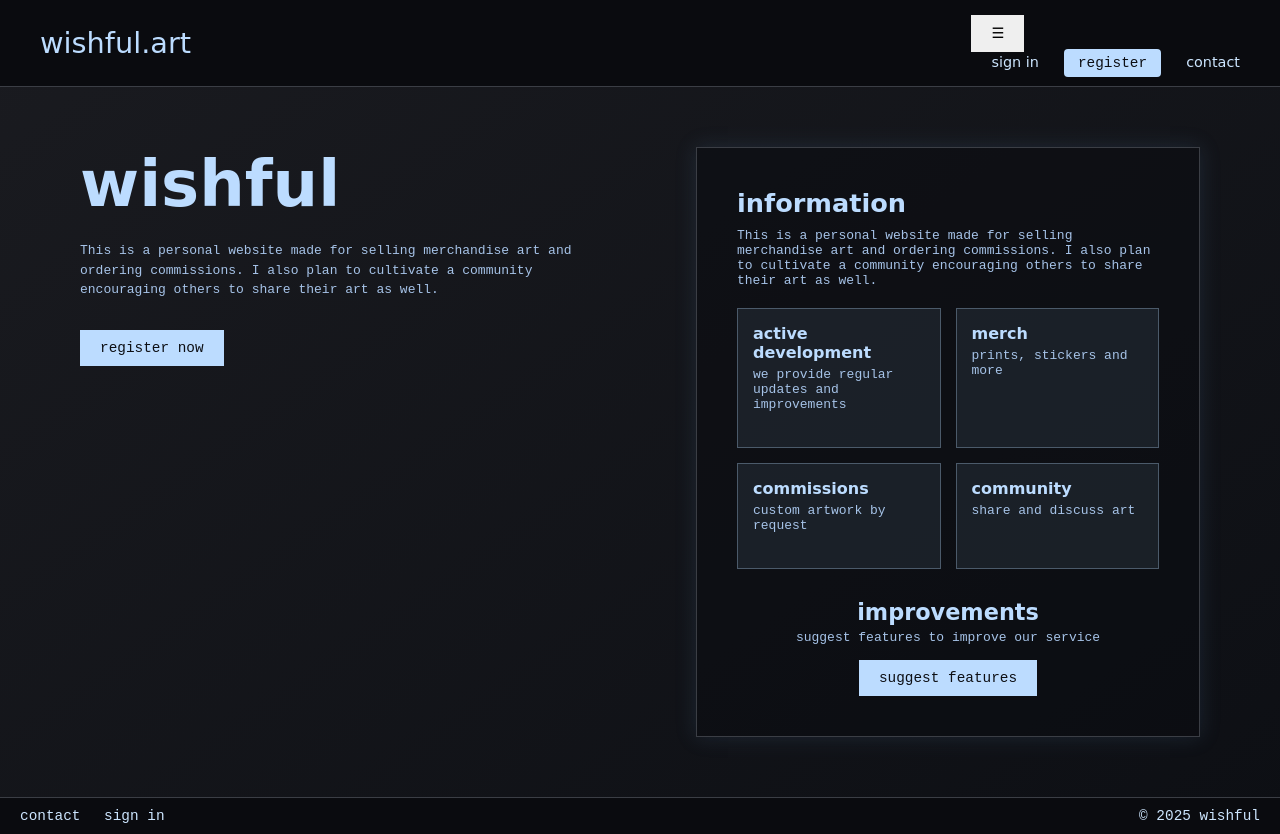
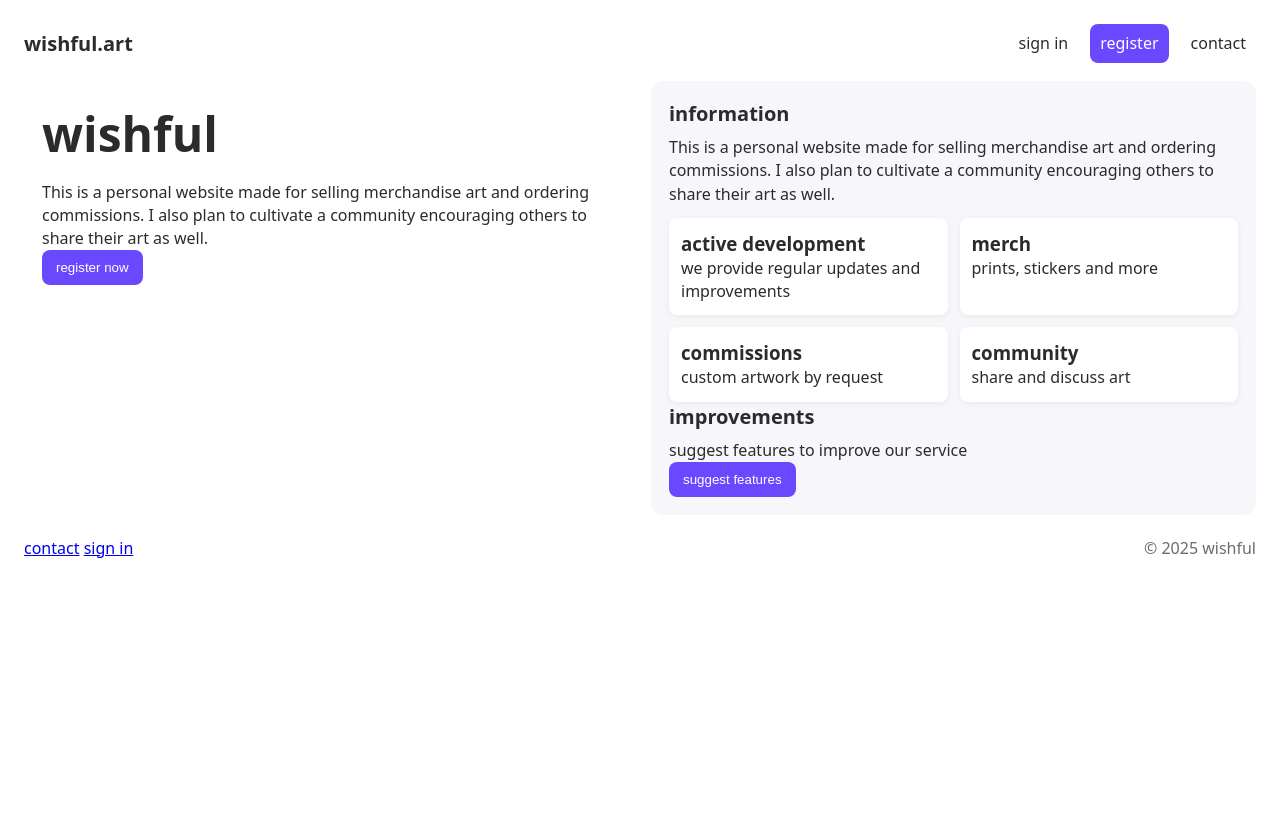
Before and after one commit to tls91091-coder/wishful2.github.io, a plain HTML site: page index.html in a window 1280 px wide. After the commit the page ends 800 px from the top, so only its background shows below. Drawn offline with Linux system fonts and the light colour scheme; a script that the page names is missing; a web font is replaced by a local one.

Commit message:
Update wishful23.css

```diff
--- a/wishful23.css
+++ b/wishful23.css
@@ -1,260 +1,26 @@
-* {
-  margin: 0;
-  padding: 0;
-  box-sizing: border-box;
+:root{--bg:#ffffff;--accent:#2b2b2b;--muted:#6b6b6b;--accent-2:#6a48ff;--pad:18px;--radius:12px}
+*{box-sizing:border-box;margin:0;padding:0}
+body{background:var(--bg);color:var(--accent);line-height:1.45;padding:24px;font-family:Chela One, system-ui, sans-serif}
+header{display:flex;align-items:center;justify-content:space-between;margin-bottom:18px}
+.logo{font-weight:700;font-size:20px}
+nav .nav-links{display:flex;gap:12px;align-items:center}
+.nav-link{text-decoration:none;color:var(--accent);padding:8px 10px;border-radius:8px}
+.nav-link.register{background:var(--accent-2);color:white}
+main{display:grid;grid-template-columns:1fr 1fr;gap:22px;align-items:start}
+.left{padding:18px}
+.right{background:#f7f7fb;padding:18px;border-radius:12px}
+h1{font-size:48px;margin-bottom:12px}
+h2{font-size:20px;margin-bottom:8px}
+.info-boxes{display:grid;grid-template-columns:1fr 1fr;gap:12px;margin-top:12px}
+.info-box{background:white;padding:12px;border-radius:8px;box-shadow:0 2px 6px rgba(0,0,0,0.06)}
+.buttons .filled, .filled{background:var(--accent-2);border:none;color:white;padding:10px 14px;border-radius:8px;cursor:pointer}
+footer{display:flex;justify-content:space-between;margin-top:22px;color:var(--muted)}
+@media (max-width: 800px){
+  main{grid-template-columns:1fr;padding:0}
+  h1{font-size:36px}
+  .nav-links{flex-direction:column;background:white;padding:8px;border-radius:8px;position:absolute;top:60px;right:24px;display:none}
+  .nav-links.open{display:flex}
+  #nav-toggle{display:block;background:none;border:1px solid #ddd;padding:6px;border-radius:8px;cursor:pointer}
 }
-
-body {
-  background: linear-gradient(145deg, #1a1b20, #0d0f14);
-  color: #cde6ff;
-  font-family: 'Chela One', cursive;
-  display: flex;
-  flex-direction: column;
-  min-height: 100vh;
+@media (min-width: 801px){#nav-toggle{display:none}}
 }
-
-
-header {
-  background: #0a0b0f;
-  border-bottom: 1px solid #3b3e45;
-  padding: 15px 40px;
-  display: flex;
-  justify-content: space-between;
-  align-items: center;
-}
-
-header .logo {
-  font-size: 1.8rem;
-  color: #bcdcff;
-}
-
-header nav a {
-  color: #cde6ff;
-  text-decoration: none;
-  margin-left: 20px;
-  font-size: 0.9rem;
-}
-
-header nav .register {
-  background: #bcdcff;
-  color: #0d0f14;
-  padding: 6px 14px;
-  border-radius: 4px;
-  font-family: monospace;
-}
-
-
-main {
-  display: flex;
-  justify-content: space-between;
-  padding: 60px 80px;
-  flex-wrap: wrap;
-  flex-grow: 1;
-}
-
-.left {
-  width: 45%;
-}
-
-.left h1 {
-  font-size: 4rem;
-  color: #bcdcff;
-  margin-bottom: 20px;
-}
-
-.left p {
-  font-family: monospace;
-  line-height: 1.5;
-  color: #a6c3e8;
-  margin-bottom: 30px;
-}
-
-.buttons {
-  display: flex;
-  gap: 20px;
-}
-
-button {
-  font-family: monospace;
-  font-size: 0.9rem;
-  padding: 10px 20px;
-  border: none;
-  cursor: pointer;
-}
-
-button.filled {
-  background: #bcdcff;
-  color: #0d0f14;
-}
-
-button.outline {
-  background: transparent;
-  color: #cde6ff;
-  border: 1px solid #cde6ff;
-}
-
-
-.right {
-  width: 45%;
-  border: 1px solid #3b3e45;
-  padding: 40px;
-  background: rgba(10, 12, 18, 0.6);
-  box-shadow: 0 0 20px rgba(80, 120, 160, 0.2);
-}
-
-.right h2 {
-  font-size: 1.6rem;
-  color: #bcdcff;
-  margin-bottom: 10px;
-}
-
-.right p {
-  font-family: monospace;
-  margin-bottom: 20px;
-  color: #a6c3e8;
-}
-
-.info-boxes {
-  display: grid;
-  grid-template-columns: repeat(2, 1fr);
-  gap: 15px;
-  margin-bottom: 30px;
-}
-
-.info-box {
-  background: rgba(40, 50, 60, 0.5);
-  border: 1px solid #4b5a6a;
-  padding: 15px;
-}
-
-.info-box h3 {
-  font-size: 1rem;
-  color: #bcdcff;
-  margin-bottom: 5px;
-  text-transform: lowercase;
-}
-
-.improvements {
-  text-align: center;
-  margin-top: 30px;
-}
-
-.improvements h2 {
-  font-size: 1.4rem;
-  margin-bottom: 5px;
-}
-
-.improvements p {
-  font-family: monospace;
-  margin-bottom: 15px;
-}
-
-footer {
-  background: #0a0b0f;
-  border-top: 1px solid #3b3e45;
-  padding: 10px 20px;
-  display: flex;
-  justify-content: space-between;
-  align-items: center;
-  font-family: monospace;
-  font-size: 0.9rem;
-}
-
-footer a {
-  color: #cde6ff;
-  margin-right: 15px;
-  text-decoration: none;
-}
-
-input {
-  width: 100%;
-  padding: 12px;
-  margin-top: 8px;
-  background-color: #0f141b;
-  border: 1px solid #3a3f4b;
-  border-radius: 6px;
-  color: #c9d1d9;
-  font-size: 16px;
-  transition: 0.2s ease;
-}
-
-input:focus {
-  border-color: #9ab9ff;
-  box-shadow: 0 0 8px #9ab9ff55;
-  outline: none;
-}
-
-
-.submit-btn {
-  width: 100%;
-  margin-top: 30px;
-  padding: 12px;
-  background-color: #9ab9ff;
-  color: #0d1117;
-  font-weight: 700;
-  border: none;
-  border-radius: 6px;
-  cursor: pointer;
-  font-size: 18px;
-  transition: 0.2s ease;
-}
-
-.submit-btn:hover {
-  background-color: #b3c8ff;
-  box-shadow: 0 0 12px #9ab9ff55;
-}
-
-
-.submit-btn {
-width: 100%;
-margin-top: 30px;
-padding: 12px;
-background-color: #9ab9ff;
-color: #0d1117;
-font-weight: 700;
-border: none;
-border-radius: 6px;
-cursor: pointer;
-font-size: 18px;
-}
-
-
-.submit-btn:hover {
-opacity: 0.9;
-}
-
-
-.footer {
-text-align: center;
-margin-top: 60px;
-padding: 20px;
-color: #6e7681;
-font-size: 14px;
-}
-.submit-btn {
-width: 100%;
-margin-top: 30px;
-padding: 12px;
-background-color: #9ab9ff;
-color: #0d1117;
-font-weight: 700;
-border: none;
-border-radius: 6px;
-cursor: pointer;
-font-size: 18px;
-}
-
-
-.submit-btn:hover {
-opacity: 0.9;
-}
-
-
-.footer {
-position: fixed;
-bottom: 20px;
-right: 20px;
-color: #6e7681;
-font-size: 14px;
-text-align: right;
-}
```
